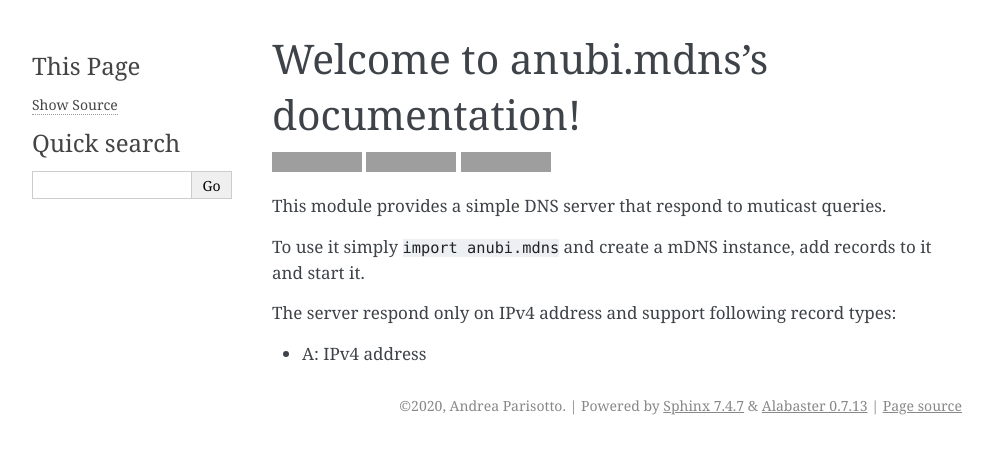
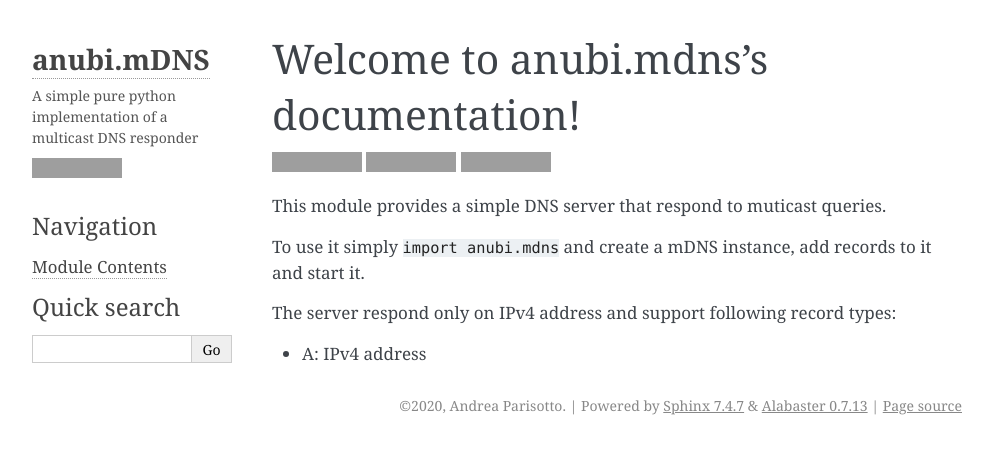
Before and after one commit to Anubi85/mDNS, a Sphinx documentation site: the page built from docs/source/index.rst, in a window 1280 px wide. Shown: the top 454 px of the page, without its empty margins (148-1141 px from the left). Built offline with Sphinx 7.4.7, drawn with Linux system fonts in a browser that asks for light colours; some of the changed lines change nothing that is shown; grey boxes are pictures that could not be loaded.

Commit message:
[AP] Fix documentation for read the docs

```diff
--- a/docs/source/conf.py
+++ b/docs/source/conf.py
@@ -51,6 +51,15 @@
 # a list of builtin themes.
 #
 html_theme = 'alabaster'
+html_sidebars = {
+    '**': [
+        'about.html',
+        'navigation.html',
+        'relations.html',
+        'searchbox.html',
+        'donate.html',
+    ]
+}
 html_theme_options = {
     "description": "A simple pure python implementation of a multicast DNS responder",
     "github_user": "anubi85",
--- a/docs/source/index.rst
+++ b/docs/source/index.rst
@@ -12,13 +12,9 @@
 ======================================
 
 .. image:: https://img.shields.io/pypi/v/anubi.mdns
-    :alt: PyPI
     :target: https://pypi.org/project/anubi.mdns/
 .. image:: https://img.shields.io/pypi/pyversions/anubi.mdns
-    :alt: PyPI - Python Version
 .. image:: https://img.shields.io/github/license/anubi85/mDNS
-    :alt: GitHub
-    :target: https://github.com/Anubi85/mDNS
 
 This module provides a simple DNS server that respond to muticast queries.
 
```
